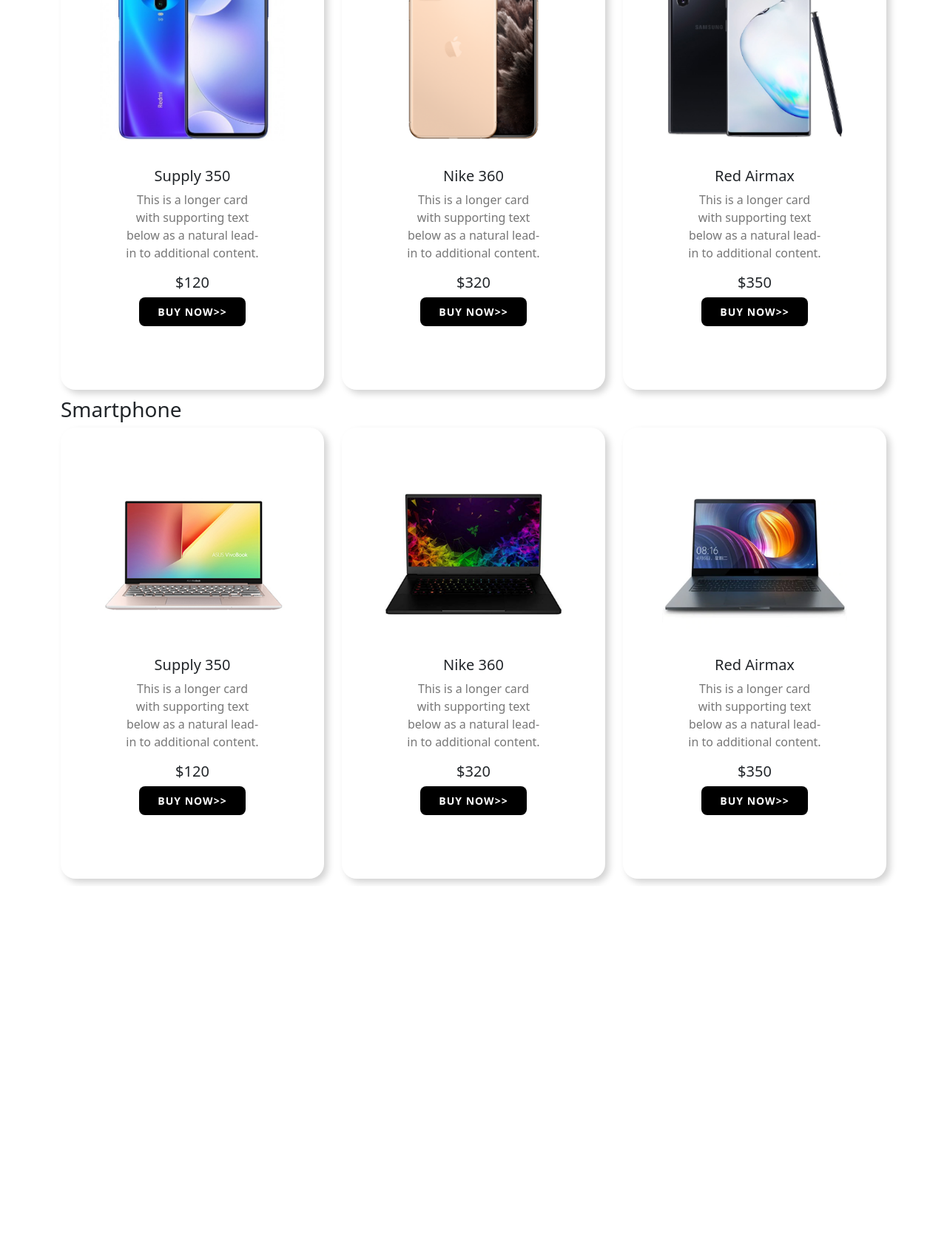
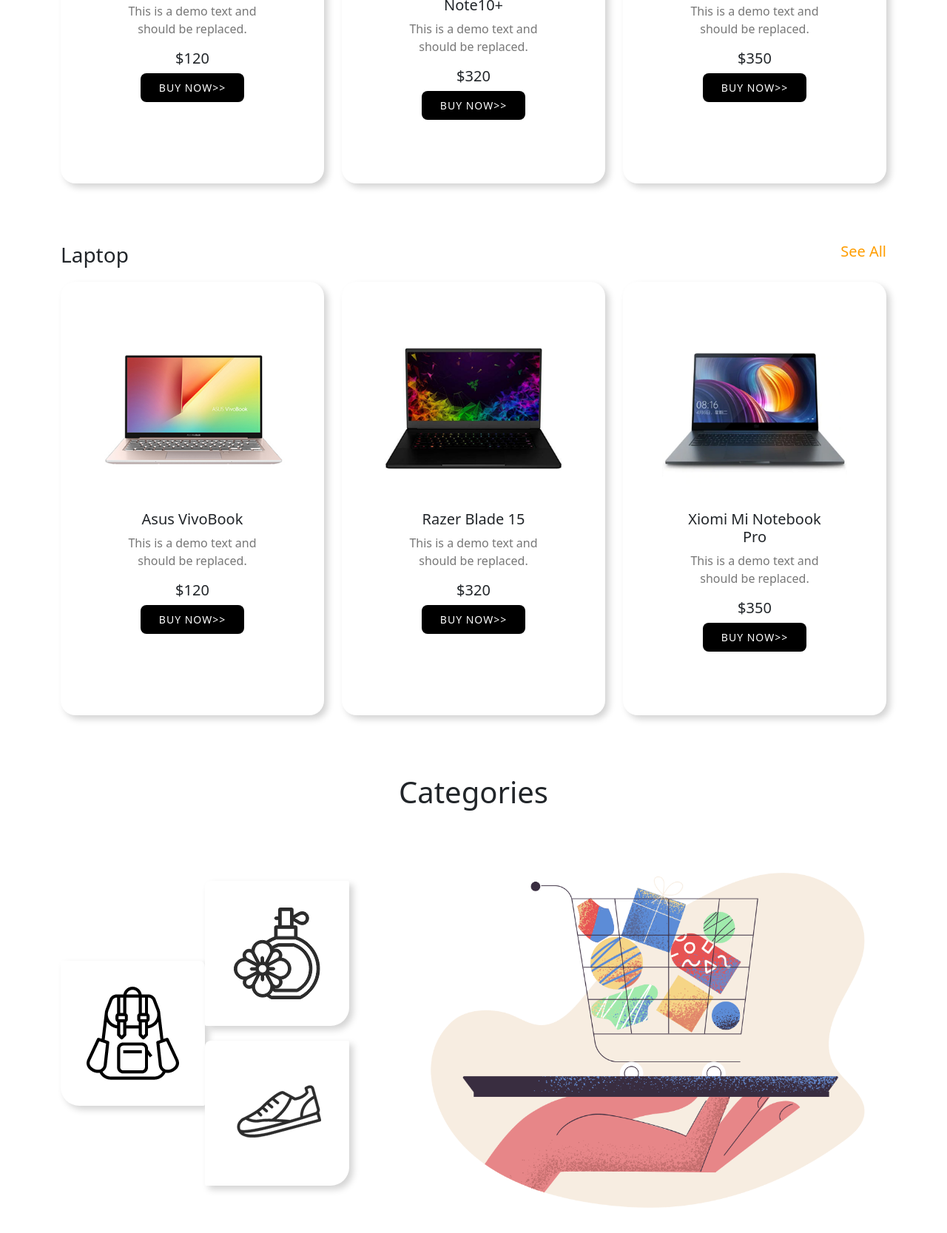
Before and after one commit to kmrajibfaysal/hot-gadgets, a plain HTML site: page index.html in a window 1280 px wide. Shown: the part 1133-2800 px from the top of the page at 74% size. Before the commit the page ends 2331 px from the top, so only its background shows below. Drawn offline with nearby package versions, Linux system fonts and the light colour scheme.

Commit message:
finished demo editing of hot gadgets

```diff
--- a/index.html
+++ b/index.html
@@ -19,7 +19,7 @@
   </head>
   <body>
     <!-- Nav bar -->
-    <div class="container d-flex justify-content-end">
+    <div class="container d-flex justify-content-between">
       <div class="container-fluid">
         <a class="navbar-brand" href="#">
           <img src="./images/logo.png" alt="logo" />
@@ -27,26 +27,11 @@
       </div>
       <div class="container-fluid">
         <nav class="navbar navbar-expand-lg navbar-light">
-          <div class="container-fluid">
-            <button
-              class="navbar-toggler"
-              type="button"
-              data-bs-toggle="collapse"
-              data-bs-target="#navbarNavAltMarkup"
-              aria-controls="navbarNavAltMarkup"
-              aria-expanded="false"
-              aria-label="Toggle navigation"
-            >
-              <span class="navbar-toggler-icon"></span>
-            </button>
-            <div class="collapse navbar-collapse" id="navbarNavAltMarkup">
-              <div class="navbar-nav">
-                <a class="nav-link" aria-current="page" href="#">Home</a>
-                <a class="nav-link" href="#product">Product</a>
-                <a class="nav-link" href="#about">About Us</a>
-                <a class="nav-link" href="#contact">Contact Us</a>
-              </div>
-            </div>
+          <div class="navbar-nav d-flex justify-content-end">
+            <a class="nav-link" aria-current="page" href="#">Home </a>
+            <a class="nav-link" href="#product">Product </a>
+            <a class="nav-link" href="#about">About Us </a>
+            <a class="nav-link" href="#contact">Contact Us </a>
           </div>
         </nav>
       </div>
@@ -94,7 +79,7 @@
                 <button class="buy-now-button">BUY NOW</button>
               </div>
 
-              <div class="col-md-8">
+              <div class="col-md-7 car-img">
                 <img src="./images/banner-products/slider-1.png" alt="" />
               </div>
             </div>
@@ -111,7 +96,7 @@
                 <button class="buy-now-button">BUY NOW</button>
               </div>
 
-              <div class="col-md-8">
+              <div class="col-md-7 car-img">
                 <img src="./images/banner-products/slider-2.png" alt="" />
               </div>
             </div>
@@ -128,7 +113,7 @@
                 <button class="buy-now-button">BUY NOW</button>
               </div>
 
-              <div class="col-md-8">
+              <div class="col-md-7 car-img">
                 <img src="./images/banner-products/slider-3.png" alt="" />
               </div>
             </div>
@@ -157,7 +142,10 @@
 
     <!-- Smartphone catagories -->
     <div class="container phone" id="phone">
-      <h3>Smartphone</h3>
+      <div class="heading d-flex justify-content-between">
+        <h3>Smartphone</h3>
+        <h5>See All</h5>
+      </div>
       <div class="row row-cols-1 row-cols-md-3 g-4">
         <div class="col">
           <div class="card h-100">
@@ -167,10 +155,9 @@
               alt="..."
             />
             <div class="card-body">
-              <h5 class="card-title">Supply 350</h5>
+              <h5 class="card-title">iPhone 11 Pro</h5>
               <p class="card-text">
-                This is a longer card with supporting text below as a natural
-                lead-in to additional content.
+                This is a demo text and should be replaced.
               </p>
               <h5>$120</h5>
               <button class="buy-now-button">Buy Now>></button>
@@ -185,10 +172,9 @@
               alt="..."
             />
             <div class="card-body">
-              <h5 class="card-title">Nike 360</h5>
+              <h5 class="card-title">Samsung Galaxy Note10+</h5>
               <p class="card-text">
-                This is a longer card with supporting text below as a natural
-                lead-in to additional content.
+                This is a demo text and should be replaced.
               </p>
               <h5>$320</h5>
               <button class="buy-now-button">Buy Now>></button>
@@ -203,10 +189,9 @@
               alt="..."
             />
             <div class="card-body">
-              <h5 class="card-title">Red Airmax</h5>
+              <h5 class="card-title">Redmi Note 10 Pro</h5>
               <p class="card-text">
-                This is a longer card with supporting text below as a natural
-                lead-in to additional content.
+                This is a demo text and should be replaced.
               </p>
               <h5>$350</h5>
               <button class="buy-now-button">Buy Now>></button>
@@ -218,7 +203,10 @@
     <!-- Laptop Catagories -->
 
     <div class="container laptop" id="laptop">
-      <h3>Smartphone</h3>
+      <div class="heading d-flex justify-content-between">
+        <h3>Laptop</h3>
+        <h5>See All</h5>
+      </div>
       <div class="row row-cols-1 row-cols-md-3 g-4">
         <div class="col">
           <div class="card h-100">
@@ -228,10 +216,9 @@
               alt="..."
             />
             <div class="card-body">
-              <h5 class="card-title">Supply 350</h5>
+              <h5 class="card-title">Asus VivoBook</h5>
               <p class="card-text">
-                This is a longer card with supporting text below as a natural
-                lead-in to additional content.
+                This is a demo text and should be replaced.
               </p>
               <h5>$120</h5>
               <button class="buy-now-button">Buy Now>></button>
@@ -246,10 +233,9 @@
               alt="..."
             />
             <div class="card-body">
-              <h5 class="card-title">Nike 360</h5>
+              <h5 class="card-title">Razer Blade 15</h5>
               <p class="card-text">
-                This is a longer card with supporting text below as a natural
-                lead-in to additional content.
+                This is a demo text and should be replaced.
               </p>
               <h5>$320</h5>
               <button class="buy-now-button">Buy Now>></button>
@@ -264,16 +250,36 @@
               alt="..."
             />
             <div class="card-body">
-              <h5 class="card-title">Red Airmax</h5>
+              <h5 class="card-title">Xiomi Mi Notebook Pro</h5>
               <p class="card-text">
-                This is a longer card with supporting text below as a natural
-                lead-in to additional content.
+                This is a demo text and should be replaced.
               </p>
               <h5>$350</h5>
               <button class="buy-now-button">Buy Now>></button>
             </div>
           </div>
         </div>
+      </div>
+    </div>
+
+    <!-- Catagories -->
+    <div class="container d-flex justify-content-center">
+      <h1>Categories</h1>
+    </div>
+    <div class="container d-flex justify-content-around align-items-center">
+      <div class="cat-1">
+        <img src="./images/Categories/bag.png" alt="bag" />
+      </div>
+      <div class="cat-2">
+        <div class="subcat-1">
+          <img src="./images/Categories/perfume.png" alt="perfume" />
+        </div>
+        <div class="subcat-2">
+          <img src="./images/Categories/shoe.png" alt="shoes" />
+        </div>
+      </div>
+      <div class="pale-order">
+        <img src="./images/Categories/pale-order.png" alt="pale-order" />
       </div>
     </div>
 
--- a/style.css
+++ b/style.css
@@ -3,16 +3,20 @@
   margin-bottom: 10px;
 }
 
-p{
-  color:rgb(119, 119, 119)
+p {
+  color: rgb(119, 119, 119);
 }
+
+.car-img img {
+  width: 100%;
+}
+
 .buy-now-button {
   background-color: #000000;
   color: #fff;
   border-radius: 8px;
   padding: 9px 25px;
   font-size: 14px;
-  font-weight: bold;
   text-transform: uppercase;
   letter-spacing: 1px;
   border: none;
@@ -25,10 +29,42 @@ p{
   box-shadow: 5px 5px 10px lightgray;
   align-items: center;
   text-align: center;
-  padding: 70px
+  padding: 70px;
 }
 
-.card img{
+.card img {
   width: 250px;
   margin-bottom: 20px;
 }
+
+.phone,
+.laptop {
+  margin-bottom: 80px;
+}
+h3 {
+  margin-bottom: 20px;
+}
+.cat-1 {
+  border-radius: 2px 8px 2px 25px;
+}
+
+.subcat-1 {
+  border-radius: 8px 2px 25px 2px;
+}
+
+.subcat-2 {
+  border-radius: 8px 2px 25px 2px;
+}
+.cat-1,
+.subcat-1,
+.subcat-2 {
+  background-color: #fff;
+  padding: 35px;
+  box-shadow: 5px 5px 10px lightgray;
+  margin-bottom: 20px;
+  align-items: center;
+}
+
+.heading h5 {
+  color: #ff9d00;
+}
```
